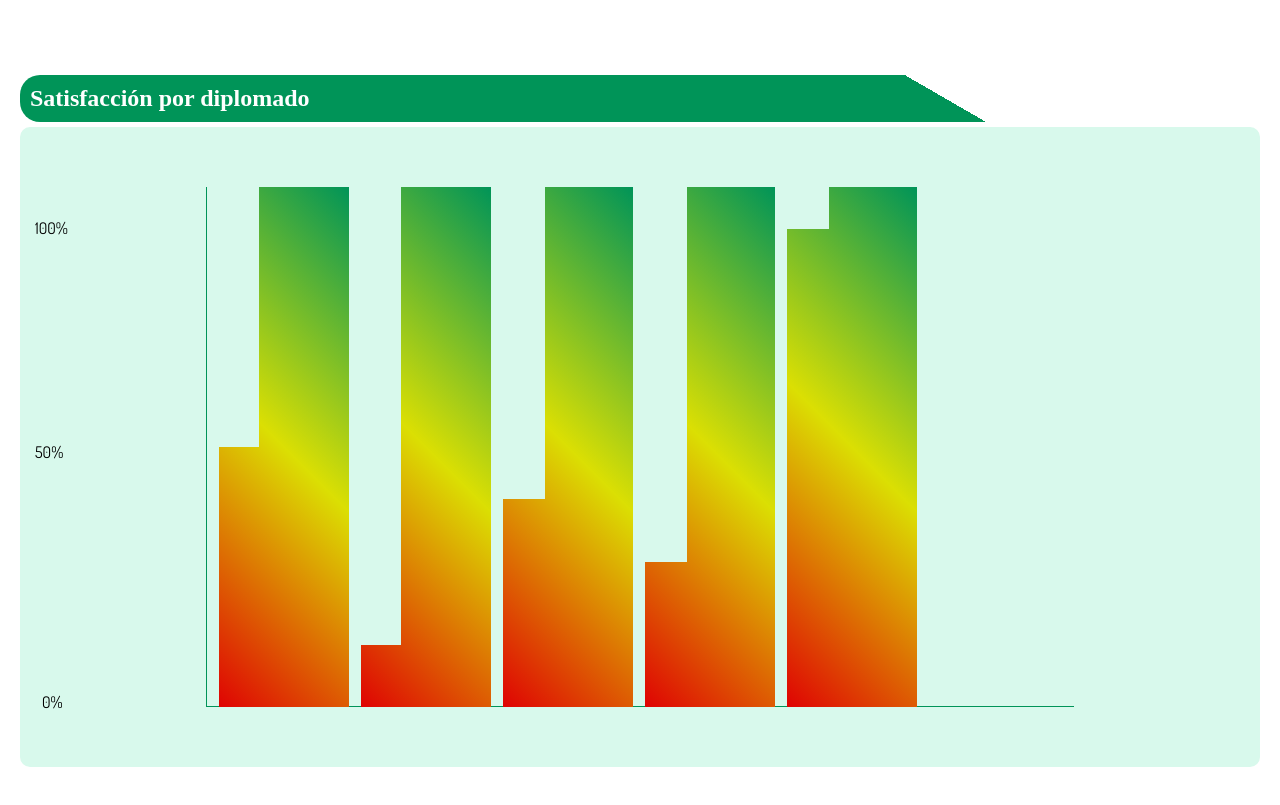
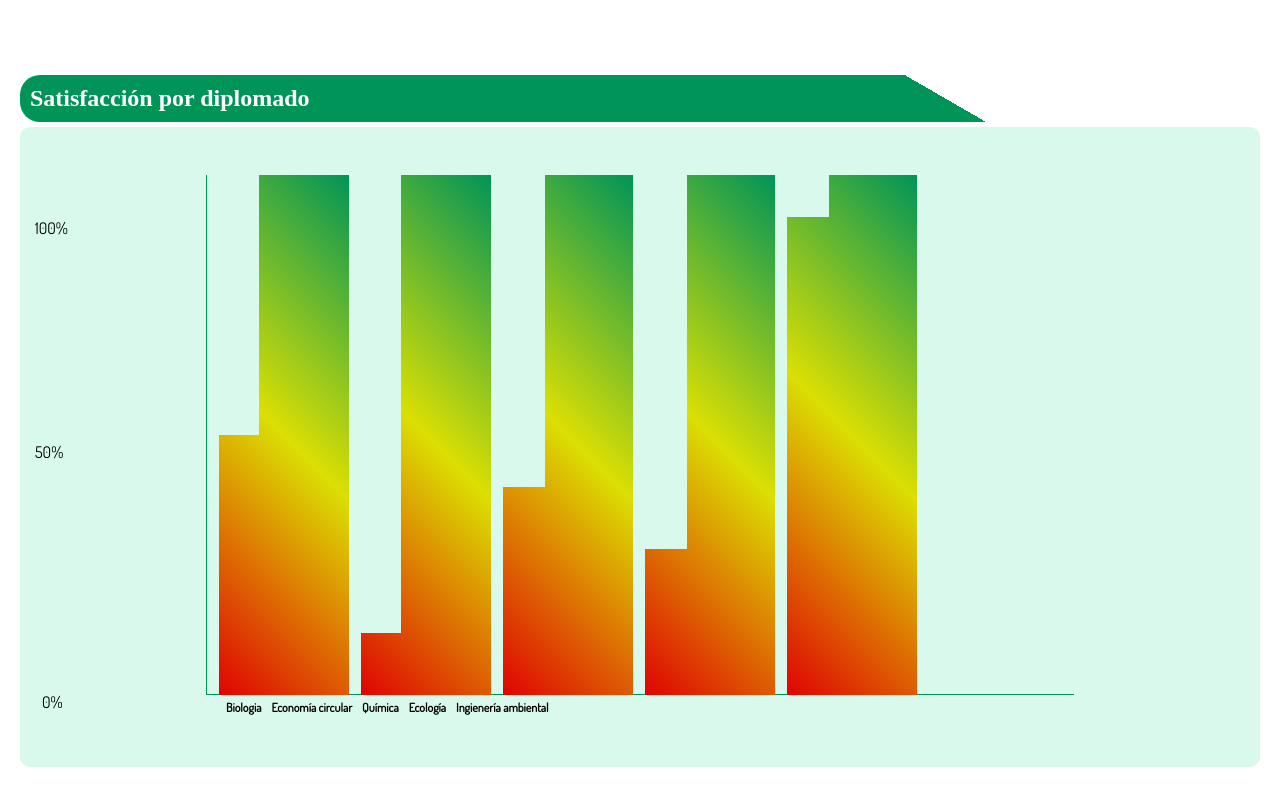
Before and after one commit to CrisCaBeRi/Semillas_emociones_Y_tareas, a plain HTML site: page index.html in a window 1280 px wide. Shown: the part 2211-3016 px from the top of the page. Drawn offline with Linux system fonts and the light colour scheme.

Commit message:
cambios guardados de jonathan 12

```diff
--- a/index.html
+++ b/index.html
@@ -253,6 +253,13 @@
                             <div class="satisfaction__container--mini-barra5"></div>
                         </div>
                     </div>
+                    <div class="satisfaction__container--textos">
+                        <p>Biologia</p>
+                        <p>Economía circular</p>
+                        <p>Química</p>
+                        <p>Ecología</p>
+                        <p>Ingienería ambiental</p>
+                    </div>
                 </div>
             </div>
         </div>
--- a/styles/styles.css
+++ b/styles/styles.css
@@ -542,6 +542,7 @@
   display: flex;
   justify-content: center;
   align-items: center;
+  flex-direction: column;
   margin-top: 5px;
   border-radius: 10px;
   background-color: #d8f9ec;
@@ -707,6 +708,21 @@
   }
 }
 
+
+.satisfaction__container--textos{
+  width: 70%;
+  display: flex;
+  align-items: center;
+  margin-left: 30px;
+}
+
+
+.satisfaction__container--textos p{
+  font-family: 'Dosis', sans-serif;
+  font-size: 12px;
+  font-weight: bold;
+  margin: 5px;
+}
 /* Sección  nivel de emociones*/
 .containerEmotions{
   width: 90%;
```
